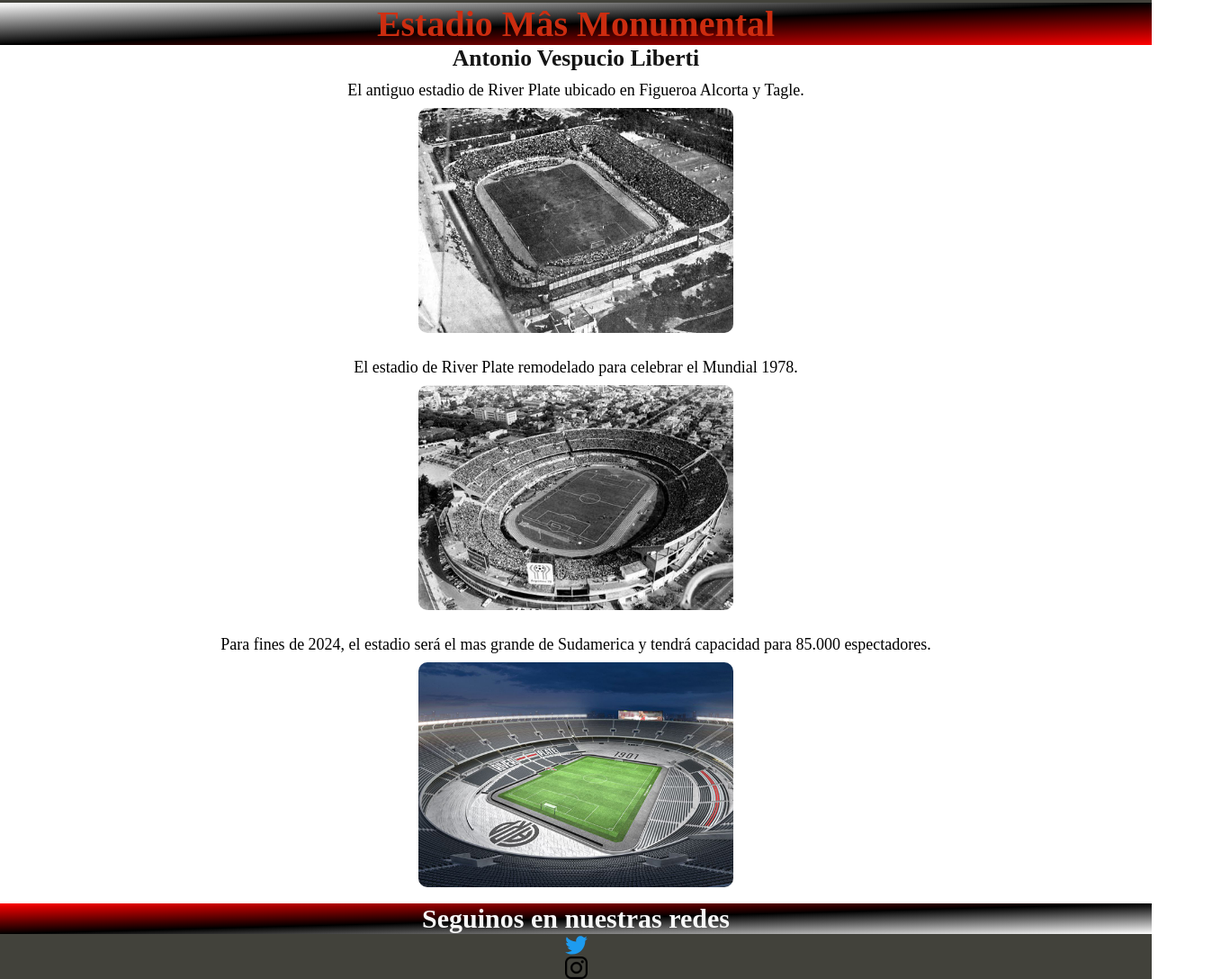
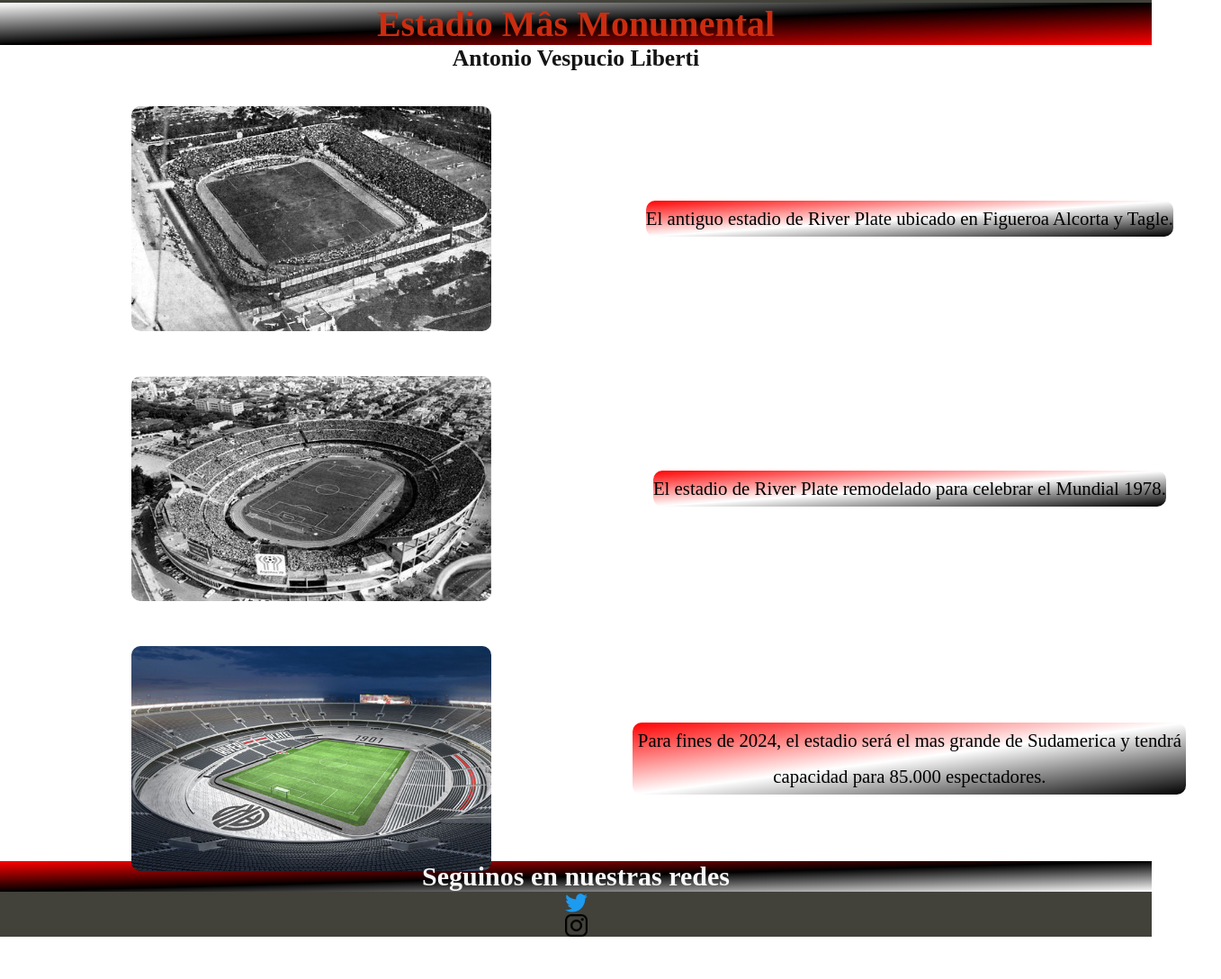
Before and after one commit to Jgatto7/PROYECTO-MUNDORIVER, a plain HTML site: page pages/fotos.html in a window 1280 px wide. Shown: the part 184-1272 px from the top of the page at 90% size, 1357 px wide, since content can reach past the window. After the commit the page ends 1225 px from the top, so only its background shows below. Drawn offline with Linux system fonts and the light colour scheme; files whose address does not match are found by name.

Commit message:
ultima actualizacion

```diff
--- a/css/style.css
+++ b/css/style.css
@@ -330,40 +330,70 @@
     line-height: 40px;
 }
 
-.TagleAlcorta{
-    text-align: center;
-    font-size: large;
+.ItemsGrid2{
+    display: grid;
+    width: 100%;
+    height: 100vh;
+    grid-template-columns: 1fr 1fr ;
+    grid-template-rows: 1fr 1fr 1fr ;
+    gap: 50px;
+    justify-items: center;
+    padding: 3%;
+    grid-template-areas:
+    "item1 item2"
+    "item3 item4"
+    "item5 item6"
+}
+
+.UN01{
+    grid-area: item2;
+    background-color: rgb(205, 176, 176);
+    text-align:center;
+    font-size: 130%;
     line-height: 40px;
+    border-radius: 10px;
+    background: linear-gradient(to left top, rgb(0, 0, 0), white, red)
 }
 
 .Estadio1{
-    width: 350px;
+    grid-area: item1;
+    width: 400px;
     height: 250px;
     opacity: 0,7;
     display: block;
     margin: auto;
     border-radius: 10px;
 }
-.Mundial78{
-    text-align: center;
-    font-size: large;
+.UN02{
+    grid-area: item4;
+    background-color: rgb(205, 176, 176);
+    text-align:center;
+    font-size: 130%;
     line-height: 40px;
+    border-radius: 10px;
+    background: linear-gradient(to left top, rgb(0, 0, 0), white, red)
 }
 .Estadio2{
-    width: 350px;
+    grid-area: item3;
+    width: 400px;
     height: 250px;
     opacity: 0,7;
     display: block;
     margin: auto;
     border-radius: 10px;
 }
-.MasMonumental{
-    text-align: center;
-    font-size: large;
+.UN03{
+    grid-area: item6;
+    background-color: rgb(205, 176, 176);
+    text-align:center;
+    font-size: 130%;
     line-height: 40px;
+    border-radius: 10px;
+    background: linear-gradient(to left top, rgb(0, 0, 0), white, red)
 }
 .Estadio3{
-    width: 350px;
+    grid-area: item5;
+    width: 400px;
     height: 250px;
     opacity: 0,7;
     display: block;
--- a/pages/fotos.html
+++ b/pages/fotos.html
@@ -10,7 +10,7 @@
 </head>
 
 <body>
-    <header class="navBar"> <!-- aca inicia el header -->
+    <header class="navBar">
         <h1 class="titulo">MUNDO RIVER</h1>
         <img class="escudoriver" src="../assets/img/river-plate-logo-1-1.png" alt=""width="80px">
         <nav>
@@ -31,13 +31,17 @@
         <div>
             <h1 class="TituloMonumental">Estadio Mâs Monumental</h1>
             <h2>Antonio Vespucio Liberti</h2>
-        <p class="TagleAlcorta">El antiguo estadio de River Plate ubicado en Figueroa Alcorta y Tagle.</p>
-            <figure>
+            <seccion class="ItemsGrid2">
+
+        <div class="UN01">El antiguo estadio de River Plate ubicado en Figueroa Alcorta y Tagle.</div>
             <img class="Estadio1" src="../assets/img/EstadioAlvearTagle.jpg"><img>
-        <p class="Mundial78">El estadio de River Plate remodelado para celebrar el Mundial 1978.</p>
+
+        <div class="UN02">El estadio de River Plate remodelado para celebrar el Mundial 1978.</div>
             <img class="Estadio2" src="..//assets/img/estadio monumental antes 78.jpg"><img>
-        <p class="MasMonumental">Para fines de 2024, el estadio será el mas grande de Sudamerica y tendrá capacidad para 85.000 espectadores.</p>
+
+        <div class="UN03">Para fines de 2024, el estadio será el mas grande de Sudamerica y tendrá capacidad para 85.000 espectadores.</div>
             <img class="Estadio3" src="../assets/img/estadio monumental.jpg"><img>
+            </seccion>
         </div>
     </main>
     <footer>
```
Also changed, not shown: index.html (+3 -47 lines), pages/actualidad.html (+1 -1 lines), pages/contactos.html (+1 -1 lines), pages/exriver.html (+2 -7 lines), pages/plantel.html (+1 -1 lines), pages/ultimasnoticias.html (+1 -1 lines).
